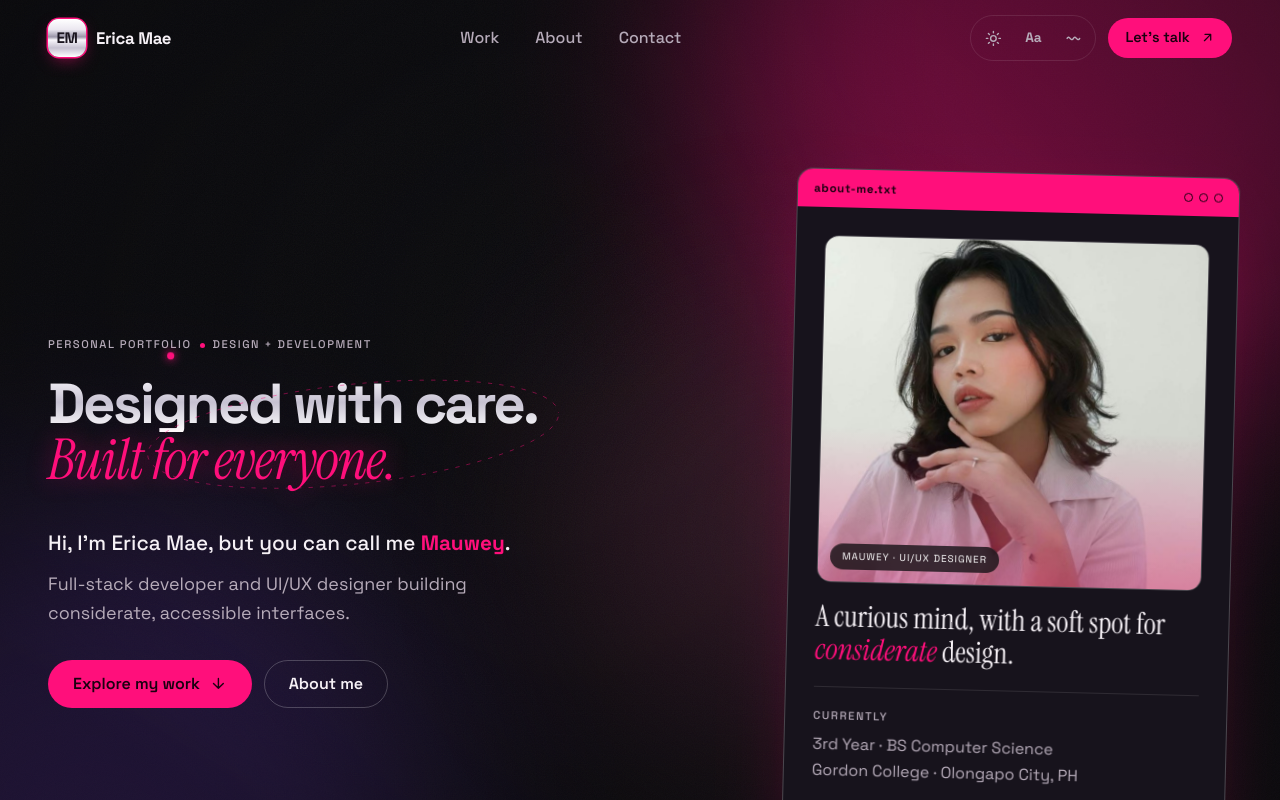
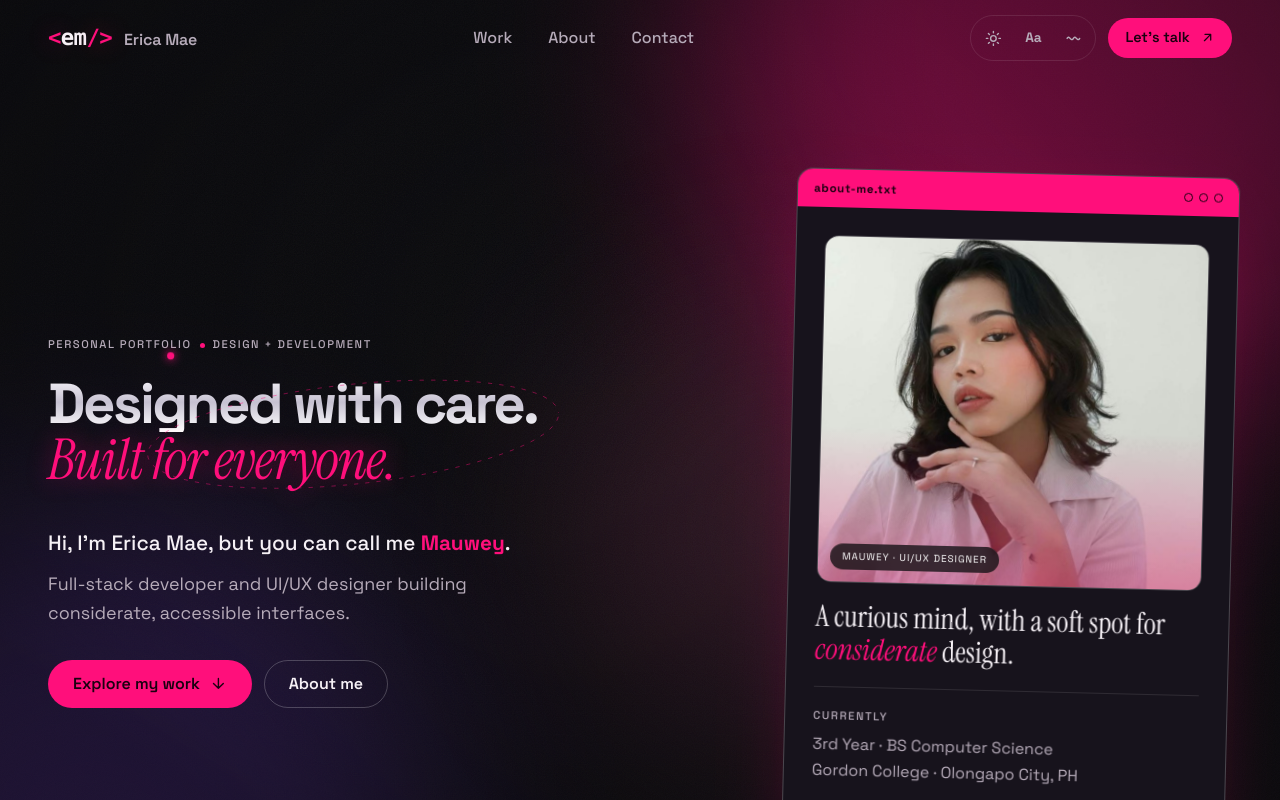
Before and after one commit to mauwi-17/irika-mey, a React (Vite) app: page / in a window 1280 px wide. Shown: the top 800 px of the page. Built offline with nearby package versions, Linux system fonts and the light colour scheme.

Commit message:
New logo: <em/> code mark (initials as the HTML emphasis tag)
Co-Authored-By: Claude Opus 5.5 <noreply@anthropic.com>

```diff
--- a/src/components/Navbar.jsx
+++ b/src/components/Navbar.jsx
@@ -59,7 +59,10 @@ export default function Navbar() {
     <header className={`nav ${scrolled ? 'nav--scrolled' : ''}`}>
       <div className="container nav__inner">
         <Link to="/" className="nav__logo" aria-label="Erica Mae Camintoy, home">
-          <span className="nav__mark" aria-hidden="true">EM</span>
+          {/* Logo: my initials "em" written as the HTML <em> tag ("emphasis") */}
+          <span className="nav__mark" aria-hidden="true">
+            <span className="nav__bracket nav__bracket--l">&lt;</span>em<span className="nav__bracket nav__bracket--r">/&gt;</span>
+          </span>
           <span className="nav__name">Erica Mae</span>
         </Link>
 
--- a/src/styles.css
+++ b/src/styles.css
@@ -215,17 +215,20 @@ main:focus { outline: none; }
   border-bottom-color: var(--line);
 }
 .nav__inner { display: flex; align-items: center; justify-content: space-between; gap: 16px; min-height: 76px; }
-/* Logo: chrome "EM" monogram badge + name */
-.nav__logo { display: flex; align-items: center; gap: 10px; }
+/* Logo: <em/> code mark (my initials as the HTML "emphasis" tag) + name */
+.nav__logo { display: flex; align-items: baseline; gap: 12px; }
 .nav__mark {
-  display: grid; place-items: center; width: 38px; height: 38px; border-radius: 11px;
-  background: var(--chrome); color: #1b1620; font-weight: 700; font-size: 0.95rem; letter-spacing: -0.02em;
-  box-shadow: inset 0 1px 0 rgba(255, 255, 255, 0.9), 0 0 0 1.5px var(--pink), 0 6px 18px -6px rgba(255, 15, 123, 0.7);
-  transition: transform 0.3s var(--ease);
+  display: inline-flex; align-items: baseline;
+  font-family: ui-monospace, 'SFMono-Regular', Consolas, 'Liberation Mono', monospace;
+  font-weight: 700; font-size: 1.4rem; letter-spacing: -0.03em; color: var(--text);
 }
-:root[data-theme='light'] .nav__mark { color: #fff; }
-.nav__logo:hover .nav__mark { transform: rotate(-6deg); }
-.nav__name { font-weight: 700; font-size: 1.05rem; letter-spacing: -0.02em; }
+.nav__bracket { color: var(--pink); text-shadow: var(--glow); transition: transform 0.3s var(--ease); }
+/* on hover the brackets open slightly, like a tag being opened */
+.nav__logo:hover .nav__bracket--l { transform: translateX(-3px); }
+.nav__logo:hover .nav__bracket--r { transform: translateX(3px); }
+.nav__bracket { display: inline-block; }
+.nav__name { font-weight: 600; font-size: 1rem; letter-spacing: -0.01em; color: var(--muted); transition: color 0.2s; }
+.nav__logo:hover .nav__name { color: var(--text); }
 .nav__links { display: flex; gap: 36px; }
 .nav__links a { position: relative; padding: 8px 0; color: var(--muted); font-weight: 500; transition: color 0.2s; }
 .nav__links a::after {
```
Also changed, not shown: public/favicon.svg.
